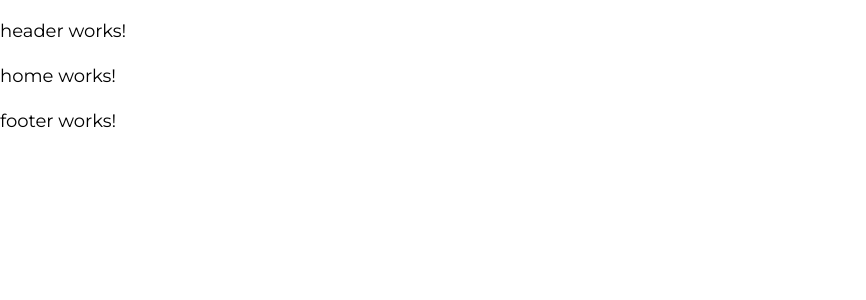
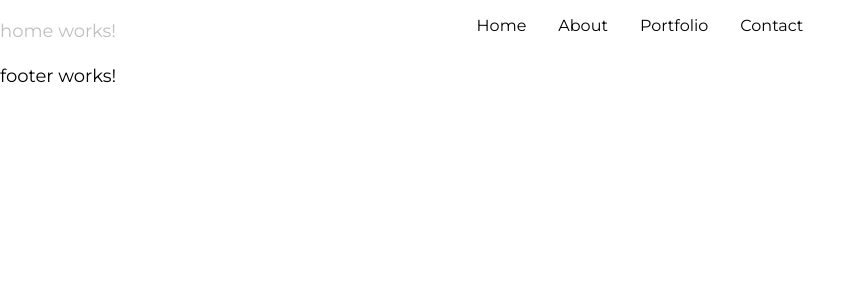
Before and after one commit to lucascaovilla/lucascaovilla-portfolio-front, an Angular app: page / in a window 1280 px wide. Shown: the top 300 px of the page, without its empty margins (0-866 px from the left). Built offline with nearby package versions, Linux system fonts and the light colour scheme.

Commit message:
Updating application header.

```diff
--- a/src/app/public/components/header/header.component.html
+++ b/src/app/public/components/header/header.component.html
@@ -1 +1,5 @@
-<p>header works!</p>
+<header id="header">
+  @for(section of sectionsList; track section) {
+    <a [href]="section['link']">{{ section['title'] }}</a>
+  }
+</header>
--- a/src/app/public/components/header/header.component.scss
+++ b/src/app/public/components/header/header.component.scss
@@ -0,0 +1,16 @@
+:host {
+  position: fixed;
+  z-index: 10;
+  top: 0;
+  width: 100%;
+  #header {
+    display: flex;
+    justify-content: center;
+    gap: 2rem;
+    background: rgba(255,255,255,0.75);
+    padding: 1rem;
+    @media screen and (max-width: 767px) {
+      gap: 0.75rem;
+    }
+  }
+}
--- a/src/app/public/components/header/header.component.ts
+++ b/src/app/public/components/header/header.component.ts
@@ -8,5 +8,22 @@ import { Component } from '@angular/core';
   styleUrl: './header.component.scss'
 })
 export class HeaderComponent {
-
+  sectionsList: any[] = [
+    {
+      "link": "#home",
+      "title": "Home",
+    },
+    {
+      "link": "#about",
+      "title": "About",
+    },
+    {
+      "link": "#portfolio",
+      "title": "Portfolio",
+    },
+    {
+      "link": "#footer",
+      "title": "Contact",
+    },
+  ]
 }
```
